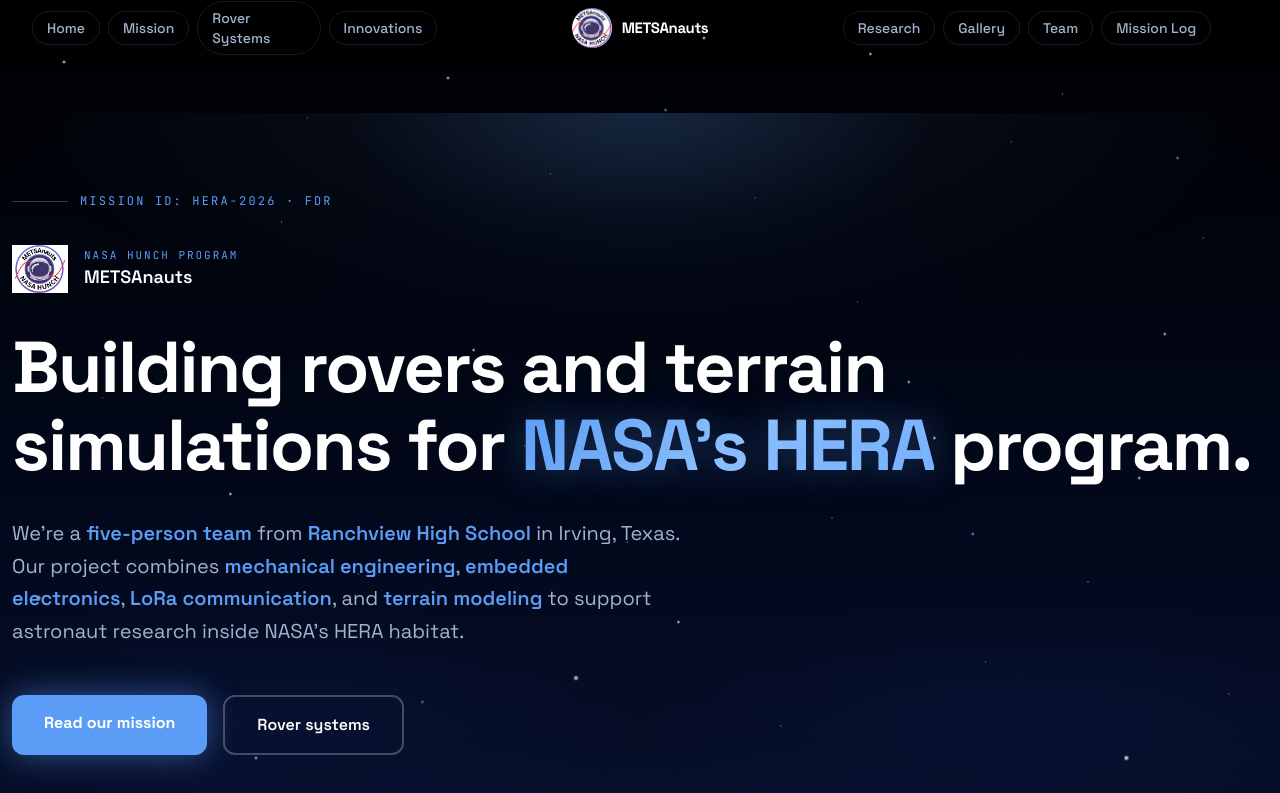
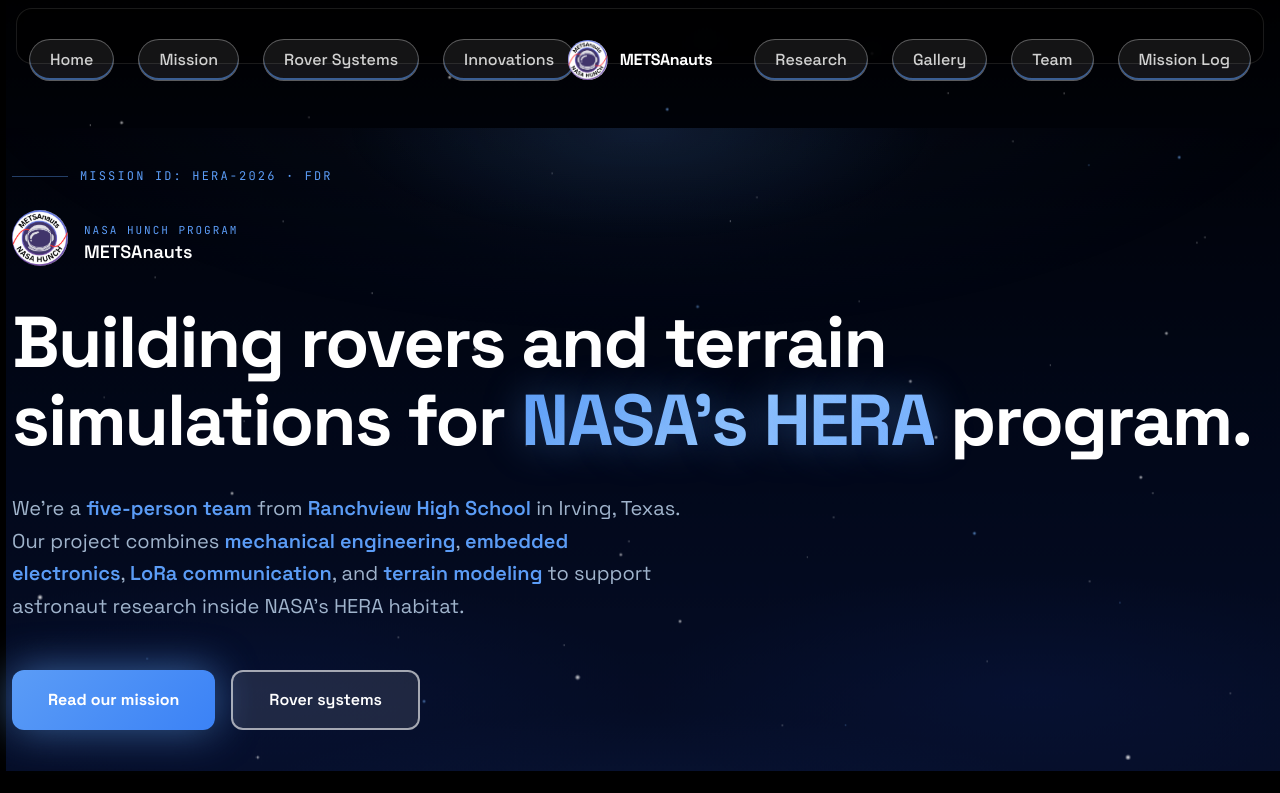
Before and after one commit to rhs-metsanauts/Website, a Next.js app: page / in a window 1280 px wide. Shown: the top 793 px of the page. Built offline with nearby package versions, Linux system fonts and the light colour scheme.

Commit message:
Fix navbar pill click area, circular starfield, ambient animations

```diff
--- a/src/app/globals.css
+++ b/src/app/globals.css
@@ -50,7 +50,7 @@
 
 /* ─── Deep Space Background ────────────────────────────── */
 
-/* Layer 1: base gradient — pitch black top, deep navy-blue bottom */
+/* Layer 1: base gradient + slow star layer — 180s orbit */
 body::before {
   content: "";
   position: fixed;
@@ -58,14 +58,25 @@
   z-index: 0;
   pointer-events: none;
   background:
+    radial-gradient(2px 2px at 9%  19%, rgba(255,255,255,0.80) 0%, transparent 100%),
+    radial-gradient(1px 1px at 26% 47%, rgba(255,255,255,0.50) 0%, transparent 100%),
+    radial-gradient(2px 2px at 48% 73%, rgba(255,255,255,0.70) 0%, transparent 100%),
+    radial-gradient(1px 1px at 62% 11%, rgba(255,255,255,0.55) 0%, transparent 100%),
+    radial-gradient(2px 2px at 78% 58%, rgba(255,255,255,0.75) 0%, transparent 100%),
+    radial-gradient(1px 1px at 93% 34%, rgba(255,255,255,0.60) 0%, transparent 100%),
+    radial-gradient(1px 1px at 11% 86%, rgba(120,180,255,0.70) 0%, transparent 100%),
+    radial-gradient(2px 2px at 54% 42%, rgba(120,180,255,0.60) 0%, transparent 100%),
+    radial-gradient(1px 1px at 87% 79%, rgba(120,180,255,0.65) 0%, transparent 100%),
     radial-gradient(ellipse 120% 60% at 50% 140%, rgba(91, 156, 246, 0.22) 0%, transparent 55%),
     radial-gradient(ellipse 80%  50% at 50% 120%, rgba(30,  80, 180, 0.18) 0%, transparent 55%),
     radial-gradient(ellipse 60%  30% at 20%  90%, rgba(20,  50, 140, 0.12) 0%, transparent 50%),
     radial-gradient(ellipse 60%  30% at 80%  90%, rgba(20,  50, 140, 0.12) 0%, transparent 50%),
     linear-gradient(to bottom, #000000 0%, #02081a 60%, #060e28 100%);
+  animation: starDrift 180s linear infinite;
+  animation-delay: -60s;
 }
 
-/* Layer 2: stars (animated drift) */
+/* Layer 2: medium stars — 120s orbit */
 body::after {
   content: "";
   position: fixed;
@@ -113,13 +124,85 @@
     radial-gradient(2px 2px at 76% 67%, rgba(120,180,255,0.85) 0%, transparent 100%),
     radial-gradient(2px 2px at 33% 88%, rgba(120,180,255,0.70) 0%, transparent 100%),
     radial-gradient(2px 2px at 92% 20%, rgba(120,180,255,0.80) 0%, transparent 100%);
-  animation: starDrift 120s linear infinite;
+  animation: starDriftMed 120s linear infinite;
 }
 
+/* Layer 3: fast small stars — 80s orbit, different phase */
+.star-layer-3 {
+  position: fixed;
+  inset: 0;
+  z-index: 0;
+  pointer-events: none;
+  background-image:
+    radial-gradient(1px 1px at 7%  17%, rgba(255,255,255,0.70) 0%, transparent 100%),
+    radial-gradient(1px 1px at 19% 54%, rgba(255,255,255,0.50) 0%, transparent 100%),
+    radial-gradient(1px 1px at 29% 38%, rgba(255,255,255,0.65) 0%, transparent 100%),
+    radial-gradient(1px 1px at 44% 82%, rgba(255,255,255,0.55) 0%, transparent 100%),
+    radial-gradient(1px 1px at 57% 29%, rgba(255,255,255,0.70) 0%, transparent 100%),
+    radial-gradient(1px 1px at 63% 71%, rgba(255,255,255,0.45) 0%, transparent 100%),
+    radial-gradient(1px 1px at 74% 13%, rgba(255,255,255,0.60) 0%, transparent 100%),
+    radial-gradient(1px 1px at 82% 47%, rgba(255,255,255,0.55) 0%, transparent 100%),
+    radial-gradient(1px 1px at 90% 63%, rgba(255,255,255,0.65) 0%, transparent 100%),
+    radial-gradient(1px 1px at 39% 6%,  rgba(255,255,255,0.75) 0%, transparent 100%),
+    radial-gradient(1px 1px at 14% 78%, rgba(120,180,255,0.65) 0%, transparent 100%),
+    radial-gradient(1px 1px at 66% 92%, rgba(120,180,255,0.55) 0%, transparent 100%),
+    radial-gradient(1px 1px at 85% 22%, rgba(120,180,255,0.60) 0%, transparent 100%);
+  animation: starDriftFast 80s linear infinite;
+  animation-delay: -30s;
+}
+
+/* Circular orbit keyframes — no snap reset */
 @keyframes starDrift {
-  from { transform: translateY(0px); }
-  to   { transform: translateY(-40px); }
+  0%   { transform: translate(0px,    0px); }
+  25%  { transform: translate(12px, -20px); }
+  50%  { transform: translate(0px,  -40px); }
+  75%  { transform: translate(-12px,-20px); }
+  100% { transform: translate(0px,    0px); }
 }
+@keyframes starDriftMed {
+  0%   { transform: translate(0px,   0px); }
+  25%  { transform: translate(8px, -13px); }
+  50%  { transform: translate(0px, -25px); }
+  75%  { transform: translate(-8px,-13px); }
+  100% { transform: translate(0px,   0px); }
+}
+@keyframes starDriftFast {
+  0%   { transform: translate(0px,  0px); }
+  25%  { transform: translate(4px, -6px); }
+  50%  { transform: translate(0px,-12px); }
+  75%  { transform: translate(-4px,-6px); }
+  100% { transform: translate(0px,  0px); }
+}
+
+/* ─── Ambient Animations ───────────────────────────────── */
+
+@keyframes glowPulse {
+  0%, 100% { opacity: 0.6; transform: scale(1); }
+  50%       { opacity: 1;   transform: scale(1.08); }
+}
+
+@keyframes floatY {
+  0%, 100% { transform: translateY(0px); }
+  50%       { transform: translateY(-6px); }
+}
+
+@keyframes popIn {
+  0%   { opacity: 0; transform: scale(0.85) translateY(8px); }
+  100% { opacity: 1; transform: scale(1)    translateY(0); }
+}
+
+@keyframes shimmer {
+  0%   { background-position: -200% center; }
+  100% { background-position:  200% center; }
+}
+
+@keyframes lineGrow {
+  from { transform: scaleX(0); opacity: 0; }
+  to   { transform: scaleX(1); opacity: 1; }
+}
+
+.hero-glow { animation: glowPulse 6s ease-in-out infinite; }
+.hero-logo  { animation: floatY   4s ease-in-out infinite; }
 
 /* Ensure all content sits above starfield */
 body > * {
@@ -155,10 +238,10 @@
 
 /* Glassmorphism card — use everywhere instead of bg-surface */
 .glass-card {
-  background: rgba(255, 255, 255, 0.03);
+  background: rgba(255, 255, 255, 0.05);
   backdrop-filter: blur(16px) saturate(160%);
   -webkit-backdrop-filter: blur(16px) saturate(160%);
-  border: 1px solid rgba(255, 255, 255, 0.08);
+  border: 1px solid rgba(255, 255, 255, 0.15);
 }
 
 .glass-card-hover {
@@ -168,11 +251,28 @@
   border: 1px solid rgba(255, 255, 255, 0.08);
   transition: border-color 0.2s ease, box-shadow 0.2s ease, transform 0.2s cubic-bezier(0.22,1,0.36,1);
   will-change: transform;
+  position: relative;
+  overflow: hidden;
 }
 .glass-card-hover:hover {
   transform: translateY(-2px);
   border-color: rgba(91, 156, 246, 0.25);
   box-shadow: 0 12px 40px rgba(91, 156, 246, 0.10), 0 0 0 1px rgba(91, 156, 246, 0.12);
+}
+.glass-card-hover::after {
+  content: "";
+  position: absolute;
+  inset: 0;
+  border-radius: inherit;
+  background: linear-gradient(105deg, transparent 40%, rgba(255,255,255,0.06) 50%, transparent 60%);
+  background-size: 200% 100%;
+  opacity: 0;
+  transition: opacity 0.2s ease;
+  pointer-events: none;
+}
+.glass-card-hover:hover::after {
+  opacity: 1;
+  animation: shimmer 1.2s ease-out;
 }
 
 /* Legacy card-hover kept for compatibility */
@@ -209,6 +309,8 @@
   width: 100%;
   height: 1px;
   background: linear-gradient(90deg, transparent 0%, rgba(91,156,246,0.3) 30%, rgba(91,156,246,0.3) 70%, transparent 100%);
+  transform-origin: left;
+  animation: lineGrow 1s cubic-bezier(0.22,1,0.36,1) both;
 }
 
 /* Hero radial glow */
@@ -236,13 +338,14 @@
 .explore-link {
   position: relative;
   overflow: hidden;
-  transition: border-color 0.2s ease, box-shadow 0.2s ease;
+  border: 1px solid rgba(255, 255, 255, 0.18);
+  transition: border-color 0.2s ease, box-shadow 0.2s ease, background 0.2s ease;
 }
 .explore-link::before {
   content: "";
   position: absolute;
   inset: 0;
-  background: linear-gradient(135deg, rgba(91, 156, 246, 0.06) 0%, rgba(91, 156, 246, 0.03) 100%);
+  background: linear-gradient(135deg, rgba(91, 156, 246, 0.10) 0%, rgba(91, 156, 246, 0.05) 100%);
   transform: translateX(-100%);
   transition: transform 0.25s cubic-bezier(0.22, 1, 0.36, 1);
   z-index: 0;
@@ -250,8 +353,8 @@
 }
 .explore-link:hover::before { transform: translateX(0); }
 .explore-link:hover {
-  border-color: rgba(91, 156, 246, 0.25);
-  box-shadow: 0 4px 20px rgba(91, 156, 246, 0.07);
+  border-color: rgba(91, 156, 246, 0.45);
+  box-shadow: 0 4px 24px rgba(91, 156, 246, 0.12);
 }
 .explore-link > * { position: relative; z-index: 1; }
 
@@ -263,7 +366,7 @@
 }
 .btn-primary:hover {
   transform: scale(1.025);
-  box-shadow: 0 4px 28px rgba(91, 156, 246, 0.45);
+  box-shadow: 0 0 48px rgba(91, 156, 246, 0.7), 0 4px 20px rgba(0,0,0,0.4);
 }
 .btn-primary:active { transform: scale(0.97); }
 
@@ -273,7 +376,7 @@
 }
 .btn-outline:hover {
   transform: scale(1.025);
-  box-shadow: 0 4px 20px rgba(91, 156, 246, 0.15);
+  box-shadow: 0 4px 24px rgba(255, 255, 255, 0.12);
 }
 .btn-outline:active { transform: scale(0.97); }
 
@@ -291,6 +394,7 @@
   font-family: var(--font-jetbrains), ui-monospace, monospace;
   font-size: 1.35rem;
   font-weight: 600;
+  animation: popIn 0.5s cubic-bezier(0.22,1,0.36,1) both;
   color: #ffffff;
   letter-spacing: -0.02em;
 }
--- a/src/app/layout.tsx
+++ b/src/app/layout.tsx
@@ -32,8 +32,9 @@
   return (
     <html lang="en" className={`${spaceGrotesk.variable} ${jetbrainsMono.variable} scroll-smooth`}>
       <body className={`${spaceGrotesk.className} antialiased`}>
+        <div className="star-layer-3" aria-hidden="true" style={{ position: "fixed", pointerEvents: "none", zIndex: 0 }} />
         <Navbar />
-        <main className="pt-14">{children}</main>
+        <main className="pt-[64px]">{children}</main>
         <Footer />
       </body>
     </html>
--- a/src/app/page.tsx
+++ b/src/app/page.tsx
@@ -126,7 +126,7 @@
   return (
     <>
       {/* Hero */}
-      <section className="relative pt-16 pb-20 sm:pt-20 sm:pb-28 px-3 overflow-hidden">
+      <section className="relative pt-8 pb-20 sm:pt-10 sm:pb-28 px-3 overflow-hidden">
         {/* Atmospheric glow — stronger, dual layer */}
         <div className="hero-glow" />
         <div
@@ -144,8 +144,8 @@
 
           <FadeIn delay={60}>
             <div className="flex items-center gap-4 mb-8">
-              <div className="w-14 h-14 flex items-center justify-center">
-                <Image src="/logo.png" alt="METSAnauts" width={56} height={56} className="object-contain" />
+              <div className="w-14 h-14 rounded-full overflow-hidden flex-shrink-0 hero-logo">
+                <Image src="/logo.png" alt="METSAnauts" width={56} height={56} className="w-full h-full object-cover" />
               </div>
               <div>
                 <p className="tech-label !text-[11px] tracking-[0.18em] text-blue">NASA HUNCH Program</p>
@@ -177,13 +177,14 @@
             <div className="flex flex-wrap gap-4">
               <Link
                 href="/mission"
-                className="btn-primary px-8 py-4 text-base font-bold bg-blue text-white rounded-xl cursor-pointer shadow-[0_0_32px_rgba(91,156,246,0.5)] hover:shadow-[0_0_48px_rgba(91,156,246,0.7)]"
+                className="inline-flex items-center justify-center px-9 py-4 text-base font-bold rounded-xl cursor-pointer"
+                style={{ background: "linear-gradient(135deg, #5b9cf6 0%, #3b82f6 100%)", color: "#fff", boxShadow: "0 0 40px rgba(91,156,246,0.6), 0 4px 20px rgba(0,0,0,0.4)" }}
               >
                 Read our mission
               </Link>
               <Link
                 href="/rover-systems"
-                className="btn-outline px-8 py-4 text-base font-semibold text-white border-2 border-white/25 rounded-xl hover:border-blue/60 hover:bg-blue/10 hover:text-blue cursor-pointer"
+                className="inline-flex items-center justify-center px-9 py-4 text-base font-semibold rounded-xl cursor-pointer border-2 border-white/60 text-white bg-white/10 hover:bg-white/20 hover:border-white transition-all duration-200"
               >
                 Rover systems
               </Link>
--- a/src/components/FadeIn.tsx
+++ b/src/components/FadeIn.tsx
@@ -6,9 +6,10 @@
   children: React.ReactNode;
   className?: string;
   delay?: number;
+  direction?: "up" | "left" | "right";
 }
 
-export default function FadeIn({ children, className = "", delay = 0 }: FadeInProps) {
+export default function FadeIn({ children, className = "", delay = 0, direction = "up" }: FadeInProps) {
   const ref = useRef<HTMLDivElement>(null);
   const [visible, setVisible] = useState(false);
 
@@ -16,7 +17,6 @@
     const el = ref.current;
     if (!el) return;
 
-    // Skip animation if user prefers reduced motion
     const prefersReducedMotion = window.matchMedia("(prefers-reduced-motion: reduce)").matches;
     if (prefersReducedMotion) {
       setVisible(true);
@@ -36,13 +36,25 @@
     return () => observer.disconnect();
   }, []);
 
+  const hiddenTransform = {
+    up:    "translateY(24px) scale(0.975)",
+    left:  "translateX(-32px)",
+    right: "translateX(32px)",
+  }[direction];
+
+  const visibleTransform = {
+    up:    "translateY(0) scale(1)",
+    left:  "translateX(0)",
+    right: "translateX(0)",
+  }[direction];
+
   return (
     <div
       ref={ref}
       className={className}
       style={{
         opacity: visible ? 1 : 0,
-        transform: visible ? "translateY(0) scale(1)" : "translateY(24px) scale(0.975)",
+        transform: visible ? visibleTransform : hiddenTransform,
         transition: `opacity 0.55s cubic-bezier(0.22, 1, 0.36, 1) ${delay}ms, transform 0.55s cubic-bezier(0.22, 1, 0.36, 1) ${delay}ms`,
         willChange: "opacity, transform",
       }}
--- a/src/components/Navbar.tsx
+++ b/src/components/Navbar.tsx
@@ -29,75 +29,49 @@
   }, []);
 
   return (
-    <nav
-      className={`fixed top-0 left-0 right-0 z-50 transition-all duration-300 ${
+    <nav className="fixed top-0 left-0 right-0 z-50 px-4 pt-2">
+      {/* Floating bar */}
+      <div
+        className={`relative max-w-[1400px] mx-auto h-14 flex items-center pt-12 px-3 rounded-2xl border transition-all duration-300 ${
           scrolled
-          ? "bg-black/60 backdrop-blur-xl border-b border-white/[0.08]"
-          : "bg-transparent border-b border-transparent"
+            ? "bg-black/80 backdrop-blur-xl border-white/15"
+            : "bg-black/50 backdrop-blur-md border-white/10"
         }`}
       >
-      <div className="max-w-[1600px] mx-auto px-8">
-        <div className="flex items-center h-14">
-          {/* Left links */}
-          <div className="hidden lg:flex flex-1 items-center justify-end gap-2">
+        {/* Left links — Home aligns to left content edge */}
+        <div className="hidden lg:flex flex-1 items-center justify-start gap-6">
           {leftLinks.map((link) => (
             <Link
               key={link.href}
               href={link.href}
-                className="px-3.5 py-1.5 text-sm font-medium text-text-muted hover:text-white border border-white/10 hover:border-white/20 hover:bg-white/5 rounded-full transition-all duration-150 flex items-center gap-1.5"
+              className="inline-flex items-center px-5 py-2 text-base font-medium text-white/80 hover:text-white bg-white/8 hover:bg-white/15 border border-white/30 hover:border-white/50 rounded-full transition-all duration-150 whitespace-nowrap"
+              style={{ boxShadow: "inset 0 -2px 0 rgba(91,156,246,0.55)" }}
             >
               {link.label}
-                {link.soon && (
-                  <svg
-                    viewBox="0 0 28 28"
-                    className="w-[18px] h-[18px] animate-spin shrink-0"
-                    style={{ animationDuration: "8s", animationTimingFunction: "linear" }}
-                  >
-                    <defs>
-                      <path id="navCircleLeft" d="M 14,14 m -10,0 a 10,10 0 1,1 20,0 a 10,10 0 1,1 -20,0" />
-                    </defs>
-                    <text fill="#60a5fa" fontSize="5.2" fontFamily="monospace" letterSpacing="1.4">
-                      <textPath href="#navCircleLeft">SOON · SOON · </textPath>
-                    </text>
-                  </svg>
-                )}
             </Link>
           ))}
         </div>
 
-          {/* Center logo */}
-          <div className="flex flex-1 items-center justify-center">
-            <Link href="/" className="flex items-center gap-2.5 group">
+        {/* Center logo — absolute so left/right groups don't squeeze it */}
+        <div className="absolute left-1/2 -translate-x-1/2 flex items-center">
+          <Link href="/" className="flex items-center gap-3 group">
             <div className="w-10 h-10 rounded-full overflow-hidden flex-shrink-0">
               <Image src="/logo.png" alt="METSAnauts" width={40} height={40} className="w-full h-full object-cover" />
             </div>
-              <span className="text-[15px] font-bold text-text-bright tracking-tight">METSAnauts</span>
+            <span className="text-base font-bold text-white tracking-tight">METSAnauts</span>
           </Link>
         </div>
 
-          {/* Right links */}
-          <div className="hidden lg:flex flex-1 items-center justify-start gap-2">
+        {/* Right links — Mission Log aligns to right content edge */}
+        <div className="hidden lg:flex flex-1 items-center justify-end gap-6">
           {rightLinks.map((link) => (
             <Link
               key={link.href}
               href={link.href}
-                className="px-3.5 py-1.5 text-sm font-medium text-text-muted hover:text-white border border-white/10 hover:border-white/20 hover:bg-white/5 rounded-full transition-all duration-150 flex items-center gap-1.5"
+              className="inline-flex items-center px-5 py-2 text-base font-medium text-white/80 hover:text-white bg-white/8 hover:bg-white/15 border border-white/30 hover:border-white/50 rounded-full transition-all duration-150 whitespace-nowrap"
+              style={{ boxShadow: "inset 0 -2px 0 rgba(91,156,246,0.55)" }}
             >
               {link.label}
-                {link.soon && (
-                  <svg
-                    viewBox="0 0 28 28"
-                    className="w-[18px] h-[18px] animate-spin shrink-0"
-                    style={{ animationDuration: "8s", animationTimingFunction: "linear" }}
-                  >
-                    <defs>
-                      <path id="navCircleRight" d="M 14,14 m -10,0 a 10,10 0 1,1 20,0 a 10,10 0 1,1 -20,0" />
-                    </defs>
-                    <text fill="#60a5fa" fontSize="5.2" fontFamily="monospace" letterSpacing="1.4">
-                      <textPath href="#navCircleRight">SOON · SOON · </textPath>
-                    </text>
-                  </svg>
-                )}
             </Link>
           ))}
         </div>
@@ -105,7 +79,7 @@
         {/* Mobile hamburger */}
         <button
           onClick={() => setOpen(!open)}
-            className="lg:hidden p-2 text-text-muted hover:text-white rounded-md transition-colors ml-auto"
+          className="lg:hidden p-2 text-white/70 hover:text-white rounded-md transition-colors ml-auto"
           aria-label="Toggle menu"
         >
           <svg className="w-5 h-5" fill="none" viewBox="0 0 24 24" stroke="currentColor">
@@ -117,33 +91,19 @@
           </svg>
         </button>
       </div>
-      </div>
 
+      {/* Mobile dropdown */}
       {open && (
-        <div className="lg:hidden bg-black/80 backdrop-blur-xl border-t border-white/[0.08]">
+        <div className="mt-2 rounded-2xl lg:hidden bg-black/90 backdrop-blur-xl border border-white/10">
           <div className="px-6 py-4 space-y-1">
             {[...leftLinks, ...rightLinks].map((link) => (
               <Link
                 key={link.href}
                 href={link.href}
                 onClick={() => setOpen(false)}
-                className="flex items-center gap-2 px-3.5 py-2.5 text-sm font-medium text-text-muted hover:text-white hover:bg-white/5 rounded-full transition-all duration-150"
+                className="flex items-center px-4 py-2.5 text-sm font-medium text-white/70 hover:text-white hover:bg-white/8 rounded-full transition-all duration-150"
               >
                 {link.label}
-                {link.soon && (
-                  <svg
-                    viewBox="0 0 28 28"
-                    className="w-[18px] h-[18px] animate-spin shrink-0"
-                    style={{ animationDuration: "8s", animationTimingFunction: "linear" }}
-                  >
-                    <defs>
-                      <path id="navCircleMobile" d="M 14,14 m -10,0 a 10,10 0 1,1 20,0 a 10,10 0 1,1 -20,0" />
-                    </defs>
-                    <text fill="#60a5fa" fontSize="5.2" fontFamily="monospace" letterSpacing="1.4">
-                      <textPath href="#navCircleMobile">SOON · SOON · </textPath>
-                    </text>
-                  </svg>
-                )}
               </Link>
             ))}
           </div>
```
Lines whose indentation alone changed are shown as unchanged.
